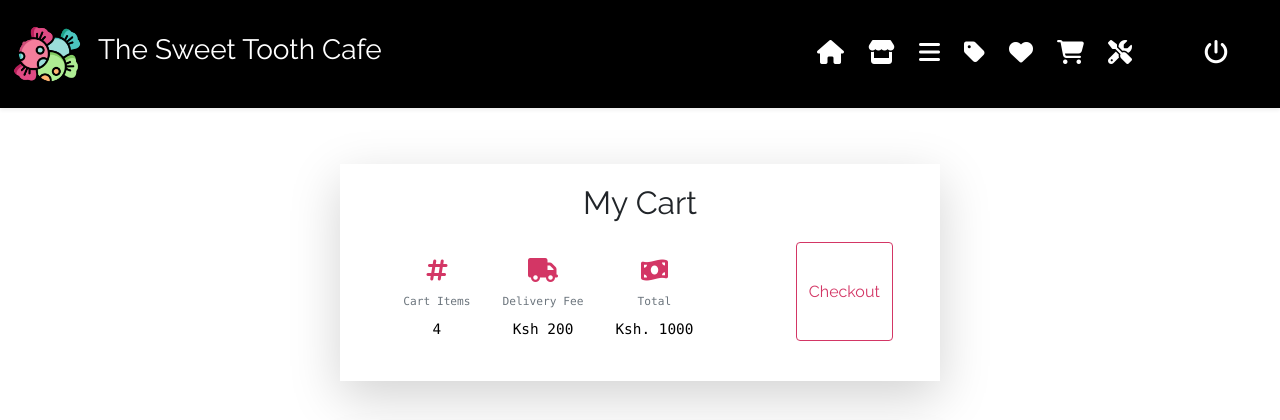
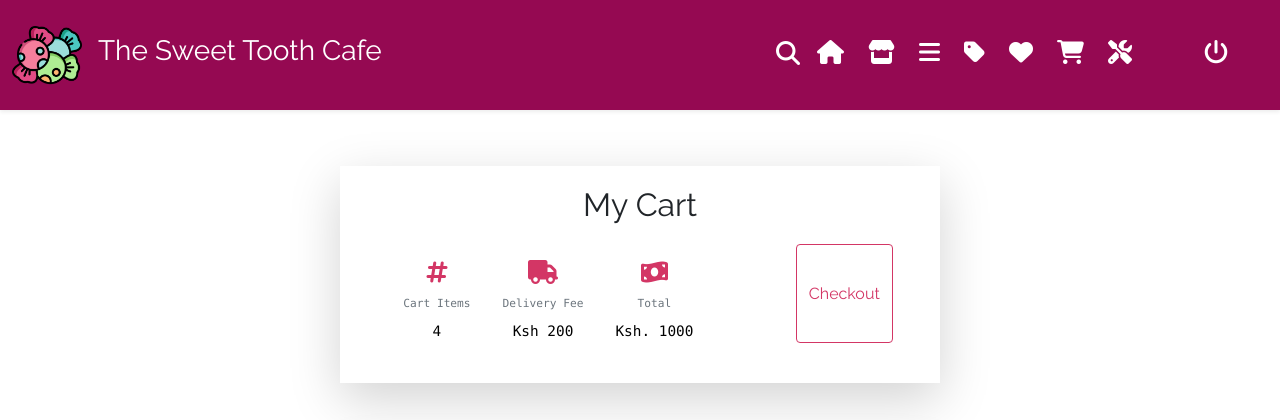
Before and after one commit to njekecodes/SweetToothCafe, a Django app: page /cart/ in a window 1280 px wide. Shown: the top 420 px of the page. Run offline with Django 4.2, Linux system fonts and the light colour scheme; a user stored in the database is signed in; some libraries are stand-ins or nearby versions.

Commit message:
Added search bar to navbar

```diff
--- a/templates/partials/navbar.html
+++ b/templates/partials/navbar.html
@@ -11,8 +11,10 @@
     nav .fa-solid {
         color: white;
     }
+
+    nav
 </style>
-<nav class="navbar  sticky-top navbar-expand-lg navbar-light shadow-sm" style="background-color: black">
+<nav class="navbar sticky-top navbar-expand-lg navbar-light shadow-sm" style="background-color: #950952">
     <div class="container flex-row mw-100 justify-content-end">
 
         <div class="col d-flex flex-row justify-content-start">
@@ -46,7 +48,18 @@
         <div class="collapse navbar-collapse" id="navbarTogglerDemo02">
 
             <ul class="navbar-nav ms-auto mb-2 mb-lg-0 d-flex flex-row justify-content-evenly p-4">
-
+                {# Search Form #}
+                <li class="nav-item">
+                    <div class="dropdown">
+                        <form action="" class="d-flex">
+                            <input class="form-control me-2 collapse" id="collapseSearch" type="search" placeholder="Search" aria-label="Search">
+                            <button title="Search" class="nav-link btn" type="button" id="search-dropdown" data-bs-target="#collapseSearch" data-bs-toggle="collapse" aria-expanded="false" aria-controls="#collapseSearch" >
+                                <i class="fa-solid fa-search"></i>
+                            </button>
+                        </form>
+                    </div>
+                </li>
+                {# Link to home page #}
                 <li class="nav-item">
                     <a title="Home" class="nav-link  {% if '/' == request.path %} active {% endif %}"
                        aria-current="page"
@@ -54,6 +67,7 @@
                         <i class="fa-solid fa-home me-2"></i>
                     </a>
                 </li>
+                {# Link to store page #}
                 <li class="nav-item">
                     <a title="Store" href="{% url 'store' %}"
                        class="nav-link{% if '/store' == request.path %} active {% endif %}"
@@ -61,7 +75,7 @@
                         <i class="fa-solid fa-store me-2"></i>
                     </a>
                 </li>
-
+                {# Link to categories page #}
                 <li class="nav-item">
                     <a data-bs-target="collapse-categories" title="Categories" href="{% url 'categories' %}"
                        class="nav-link {% if '/wishlist' == request.path %} active {% endif %}">
@@ -69,6 +83,7 @@
                     </a>
                 </li>
 
+                {# Link to deals page #}
                 <li class="nav-item">
                     <a title="Deals" href="{% url 'deals' %}"
                        class="nav-link{% if '/deals' == request.path %} active {% endif %}" aria-current="page">
@@ -76,6 +91,7 @@
                     </a>
                 </li>
 
+                {# Link to wishlist page #}
                 <li class="nav-item">
                     <a title="Wish List" class="nav-link {% if '/wishlist' == request.path %} active {% endif %}"
                        aria-current="page"
@@ -84,7 +100,7 @@
                     </a>
                 </li>
 
-
+                {# Link to Cart #}
                 <li class="nav-item">
                     <a title="Cart" class="nav-link {% if '/cart' == request.path %} active {% endif %}"
                        aria-current="page"
@@ -92,6 +108,7 @@
                         <i class="fa-solid fa-cart-shopping me-2"></i>
                     </a>
                 </li>
+                {# Link to settings page #}
                 <li class="nav-item">
                     <a title="Settings" class="nav-link {% if '/settings' == request.path %} active {% endif %}"
                        aria-current="page"
@@ -99,6 +116,8 @@
                         <i class="fa-solid fa-tools me-2"></i>
                     </a>
                 </li>
+
+                {# Link to login/logout button #}
                 <li class="nav-item ms-5">
                     <a title="Logout" class="nav-link" href="#" role="button">
                         <i class="fa-solid fa-power-off me-2"></i>
```
